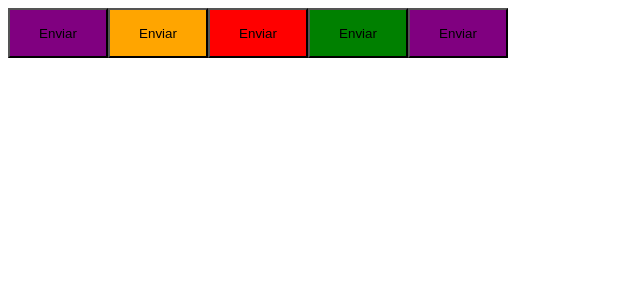
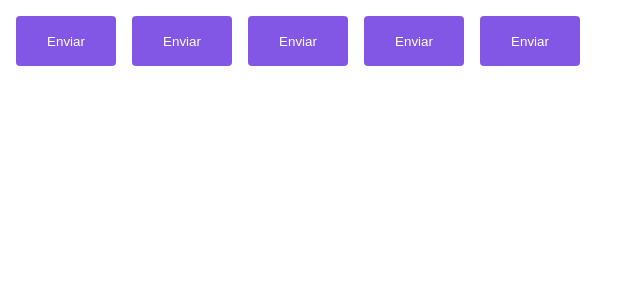
Before and after one commit to chelfonseca/ignite-timer, a React (Vite) app: page / in a window 1280 px wide. Shown: the top 300 px of the page, without its empty margins (0-640 px from the left). Built offline with nearby package versions, Linux system fonts and the light colour scheme.

Commit message:
Themes setting

```diff
--- a/src/App.tsx
+++ b/src/App.tsx
@@ -1,16 +1,17 @@
+import { ThemeProvider } from "styled-components";
 import { Button } from "./components/Button";
+import { defaultTheme } from "./styles/themes/default";
 
 export function App() {
 
   return (
-      <div>
+      <ThemeProvider theme={defaultTheme}>
                 <Button variant={'primary'}/>
                 <Button variant={'secondary'}/>
                 <Button variant={'danger'}/>
                 <Button variant={'success'}/>
                 <Button />
-      </div>
-
+      </ThemeProvider>
 
   )
 };
--- a/src/components/Button.styles.ts
+++ b/src/components/Button.styles.ts
@@ -16,10 +16,15 @@
 export const ButtonContainer = styled.button<ButtonContainerProps>`
     width: 100px;
     height: 50px;
+    border-radius: 4px;
+    border: 0;
+    margin: 8px;
+    background-color: ${props => props.theme.primary};
+    color: ${props => props.theme.white}
 
-    ${props => {
+    /* ${props => {
         return css`
         background-color: ${buttonVariants[props.variant]}
         `
-    }}
+    }} */
 `
--- /dev/null
+++ b/src/styles/themes/default.ts
@@ -0,0 +1,5 @@
+export const defaultTheme = {
+    white: '#FFF',
+    primary: '#8257e6',
+    secondary: 'orange',
+}
```
